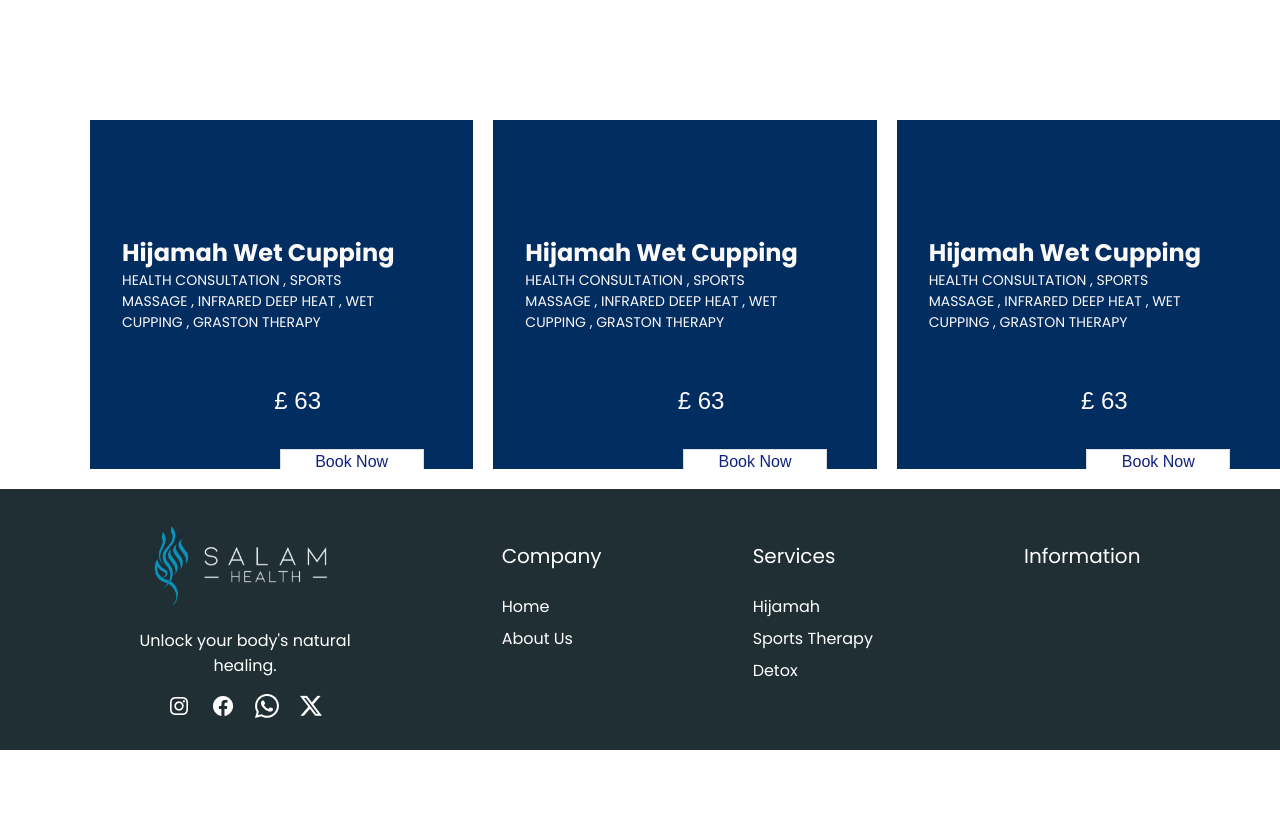
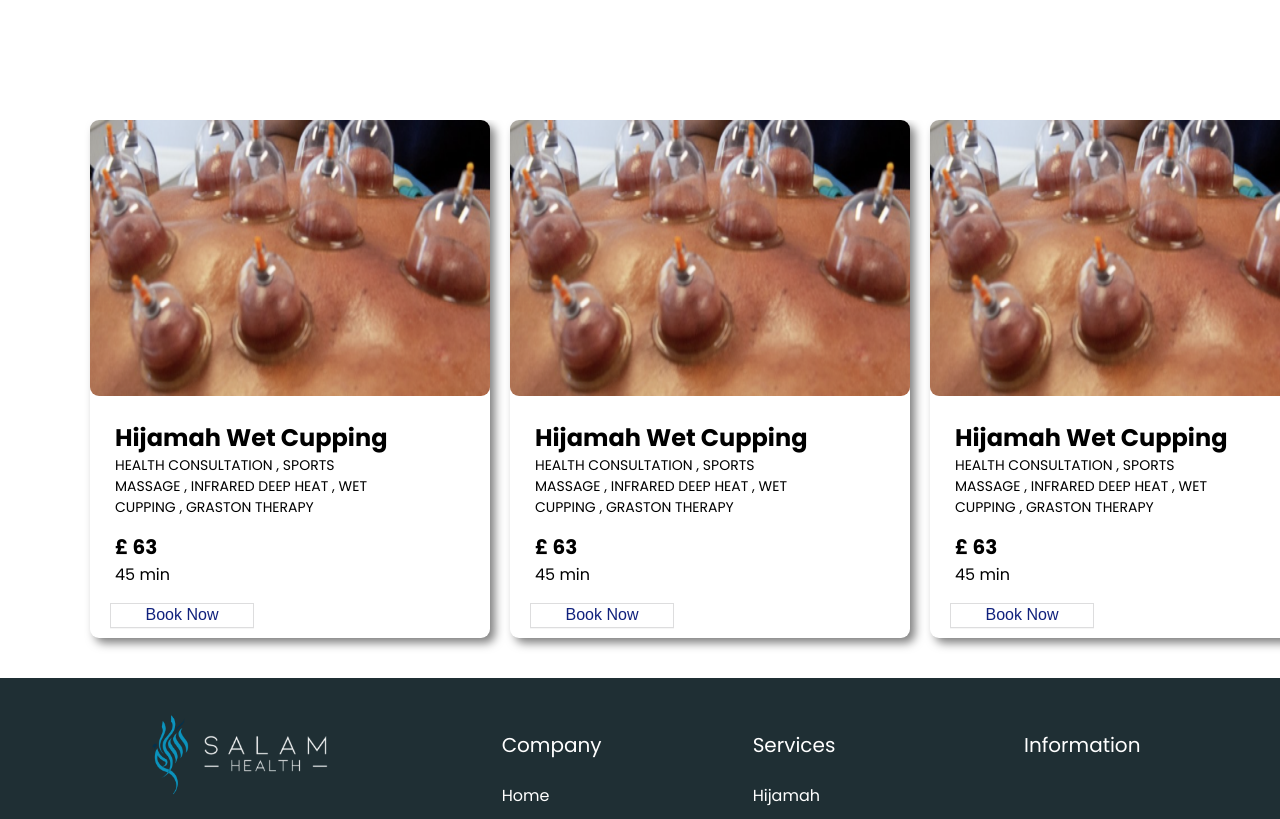
Before and after one commit to ayazb7/salam-health, a React (Create React App) app in the folder salam-health/: page /book in a window 1280 px wide. Shown: the part 560-1379 px from the top of the page. Before the commit the page ends 1310 px from the top, so only its background shows below. Built offline with nearby package versions, Linux system fonts and the light colour scheme.

Commit message:
"lil change to card "

```diff
--- a/salam-health/src/App.css
+++ b/salam-health/src/App.css
@@ -699,33 +699,47 @@ h4, h3, h2, p {
   }
 
 }
+.card-img{
+  width: 100%;
+  height: 300px;
+  border-radius: 9px;
+  box-sizing: content-box;
+
+}
 .card-title{
 
-  margin-top: 115px;
 
+  margin-left: 25px;
   margin-right: auto;
   margin-bottom: 0px;
 
   font-size: 24px;
-  color: #FCF9F9;
+  color: #000000;
 }
 .booking-cards{
 
     display: flex;
     flex-direction: column;
-    width: 371px;
-    height: 349px;
-    background-color: #012D61;
-    padding-left: 32px;
+    flex: 0 0 auto;
+    width: 400px;
+    height: 518px;
+    background-color: #FFFFFF;
+    align-items: center;
+    border-radius: 9px;
+    box-shadow: 5px 5px 10px 0px rgba(0, 0, 0, 0.5);
+    margin-bottom: 20px;
+
+
+
 }
 .card-description{
   margin-top: 0px;
   margin-right: auto;
-  margin-bottom: 30px;
   max-width: 280px;
   font-size: 14px;
   text-align: left;
-  color: #FCF9F9;
+  color: #000000;
+  margin-left: 25px;
 }
 .book-now-card{
   width: 144px;
@@ -734,18 +748,34 @@ h4, h3, h2, p {
   box-sizing: border-box;
   border: 1px solid rgba(27, 31, 35, 0.15);
   box-shadow: rgba(27, 31, 35, 0.04) 0 1px 0, rgba(255, 255, 255, 0.25) 0 1px 0 inset;
-  margin-left: 140px;
-  margin-right: 32px;
   color: #10217D;
   font-size: 16px;
   background-color: #FFFFFF;
+  margin-right: auto;
+  margin-left: 20px;
+  margin-bottom: 10px;
+
+
 
 }
 .card-price {
+  margin-top: 0px;
+  margin-bottom: 0px;
   margin-right: auto;
-  font-size: 24px;
-  color: #FCF9F9;
+  font-weight: bold;
+  font-size: 20px;
+  color: #000000;
+  margin-left: 25px;
 }
+.card-duration{
+  margin-top: 0px;
+  margin-right: auto;
+  font-weight: semi-bold;
+  font-size: 16px;
+  color: #000000;
+  margin-left: 25px;
+}
+
 
 .card-footer {
   margin-right: auto;
--- a/salam-health/src/components/Book.js
+++ b/salam-health/src/components/Book.js
@@ -53,9 +53,9 @@ function Book() {
 
          </div>
          <section className="cards-list">
-              <Card className="cards" title= "Hijamah Wet Cupping" description="HEALTH CONSULTATION , SPORTS MASSAGE , INFRARED DEEP HEAT , WET CUPPING , GRASTON THERAPY" price="63"/>
-              <Card className="cards" title= "Hijamah Wet Cupping" description="HEALTH CONSULTATION , SPORTS MASSAGE , INFRARED DEEP HEAT , WET CUPPING , GRASTON THERAPY" price="63"/>
-              <Card className="cards" title= "Hijamah Wet Cupping" description="HEALTH CONSULTATION , SPORTS MASSAGE , INFRARED DEEP HEAT , WET CUPPING , GRASTON THERAPY" price="63"/>
+              <Card className="cards" title= "Hijamah Wet Cupping" description="HEALTH CONSULTATION , SPORTS MASSAGE , INFRARED DEEP HEAT , WET CUPPING , GRASTON THERAPY" price="63" duration="45 min"/>
+              <Card className="cards" title= "Hijamah Wet Cupping" description="HEALTH CONSULTATION , SPORTS MASSAGE , INFRARED DEEP HEAT , WET CUPPING , GRASTON THERAPY" price="63" duration="45 min"/>
+              <Card className="cards" title= "Hijamah Wet Cupping" description="HEALTH CONSULTATION , SPORTS MASSAGE , INFRARED DEEP HEAT , WET CUPPING , GRASTON THERAPY" price="63" duration="45 min"/>
 
          </section>
 
--- a/salam-health/src/components/Card.js
+++ b/salam-health/src/components/Card.js
@@ -1,3 +1,6 @@
+import React from "react";
+import CardImage from '../images/CardImage.png';
+
 export default function Card(props){
     const handleButtonClick = () =>{
         // do nothing fo now
@@ -7,16 +10,14 @@ export default function Card(props){
 
     return(
             <div className="booking-cards">
-                <h4 className="card-title">{props.title}</h4>
+                <img className="card-img" src={CardImage} alt="the card therapy image" />
+                <h3 className="card-title">{props.title}</h3>
                 <p className="card-description">{props.description}</p>
-                <div className="card-footer">
-                    <span className="card-price">£ {props.price}</span>
-                    <span>
-                        <button className="book-now-card" onClick={handleButtonClick}>
+                <p className="card-price">£ {props.price}</p>
+                <p className="card-duration">{props.duration}</p>
+                <button className="book-now-card" onClick={handleButtonClick}>
                             Book Now
-                        </button>
-                    </span>
-                </div>
+                 </button>
             </div>
     )
 }
```
Also changed, not shown: salam-health/src/images/CardImage.png (added).
